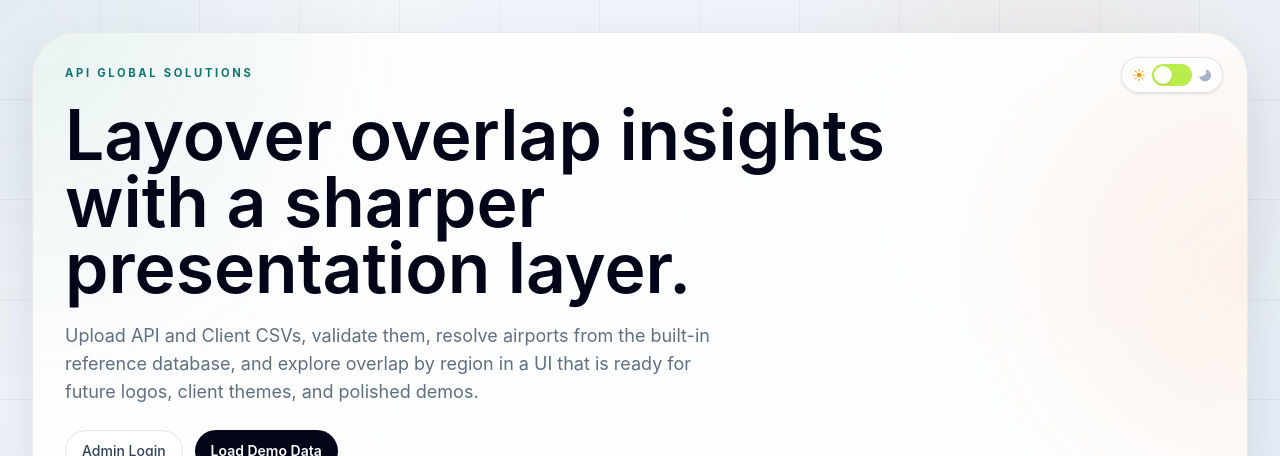
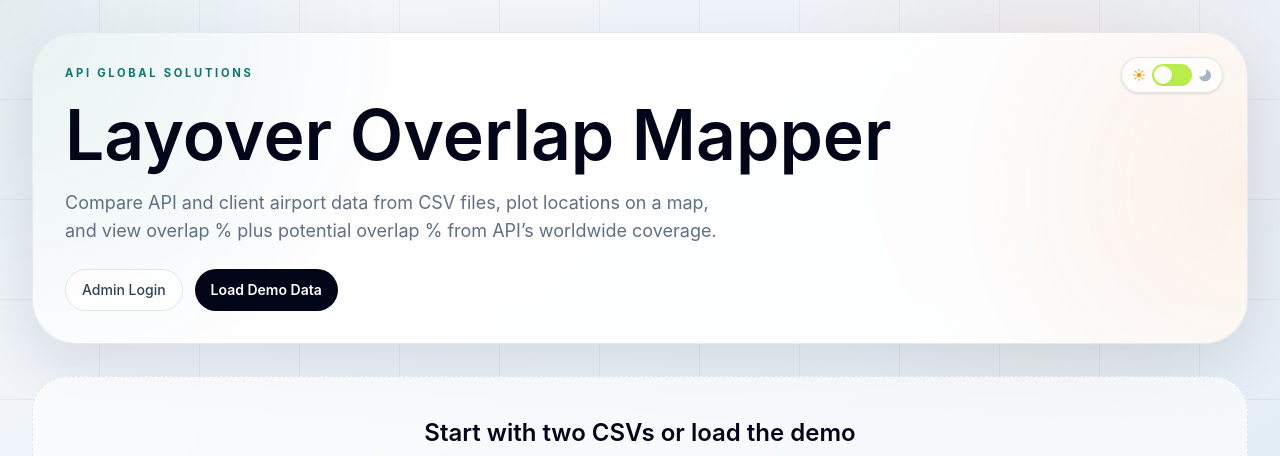
Before and after one commit to ecandamo/map-overlap-tool, a Next.js app: page / in a window 1280 px wide. Shown: the top 456 px of the page. Built offline with nearby package versions, Linux system fonts and the light colour scheme; no server answers; the database is empty.

Commit message:
Update map overlap UI copy

```diff
--- a/src/components/map-overlap-app.tsx
+++ b/src/components/map-overlap-app.tsx
@@ -244,10 +244,10 @@ export function MapOverlapApp() {
                 <p className="section-eyebrow">API Global Solutions</p>
               </div>
               <h1 className="mt-5 max-w-4xl text-4xl font-semibold leading-[0.96] text-slate-950 dark:text-white md:text-6xl xl:text-[4.35rem]">
-                Layover overlap insights with a sharper presentation layer.
+                Layover Overlap Mapper
               </h1>
               <p className="muted-copy mt-5 max-w-2xl text-base md:text-lg">
-                Upload API and {clientDisplayName} CSVs, validate them, resolve airports from the built-in reference database, and explore overlap by region in a UI that is ready for future logos, client themes, and polished demos.
+                Compare API and client airport data from CSV files, plot locations on a map, and view overlap % plus potential overlap % from API’s worldwide coverage.
               </p>
               <div className="mt-6 flex flex-wrap gap-3">
                 <a
```
Also changed, not shown: 1 other file (tests, documents, lock files or other folders).
